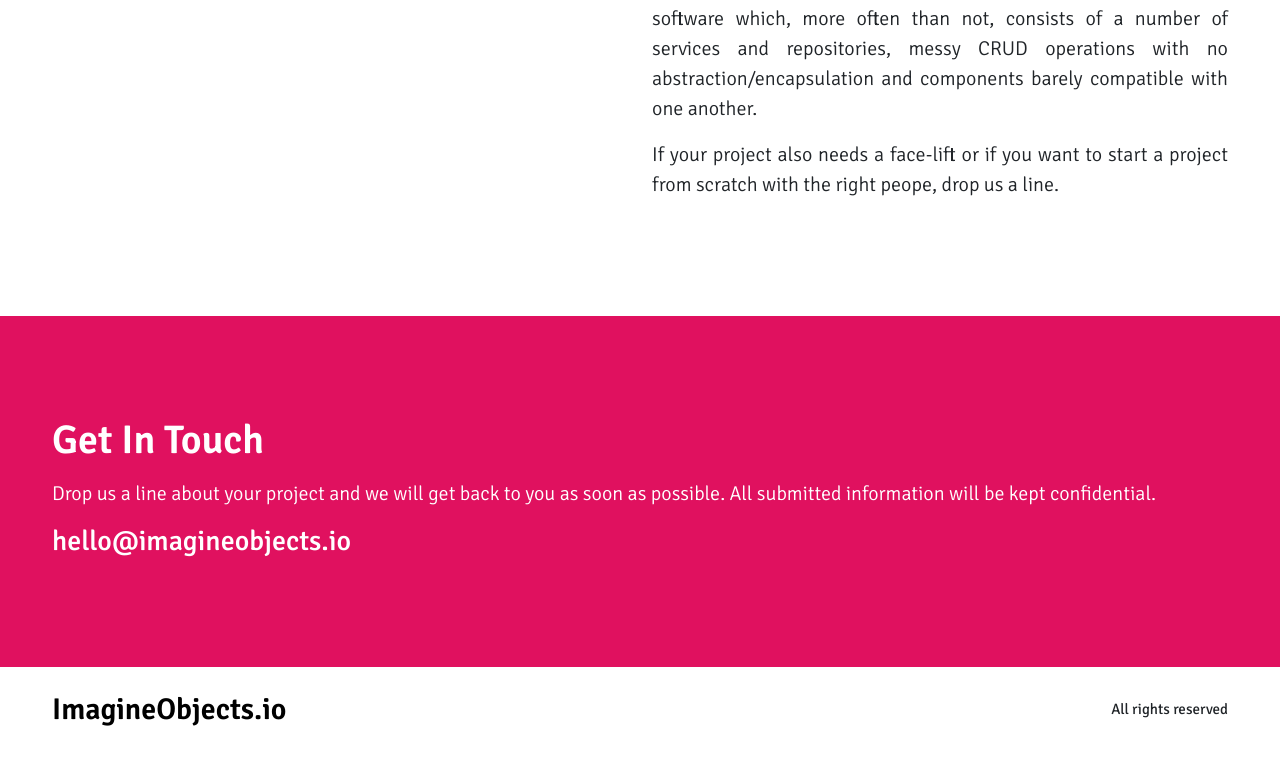
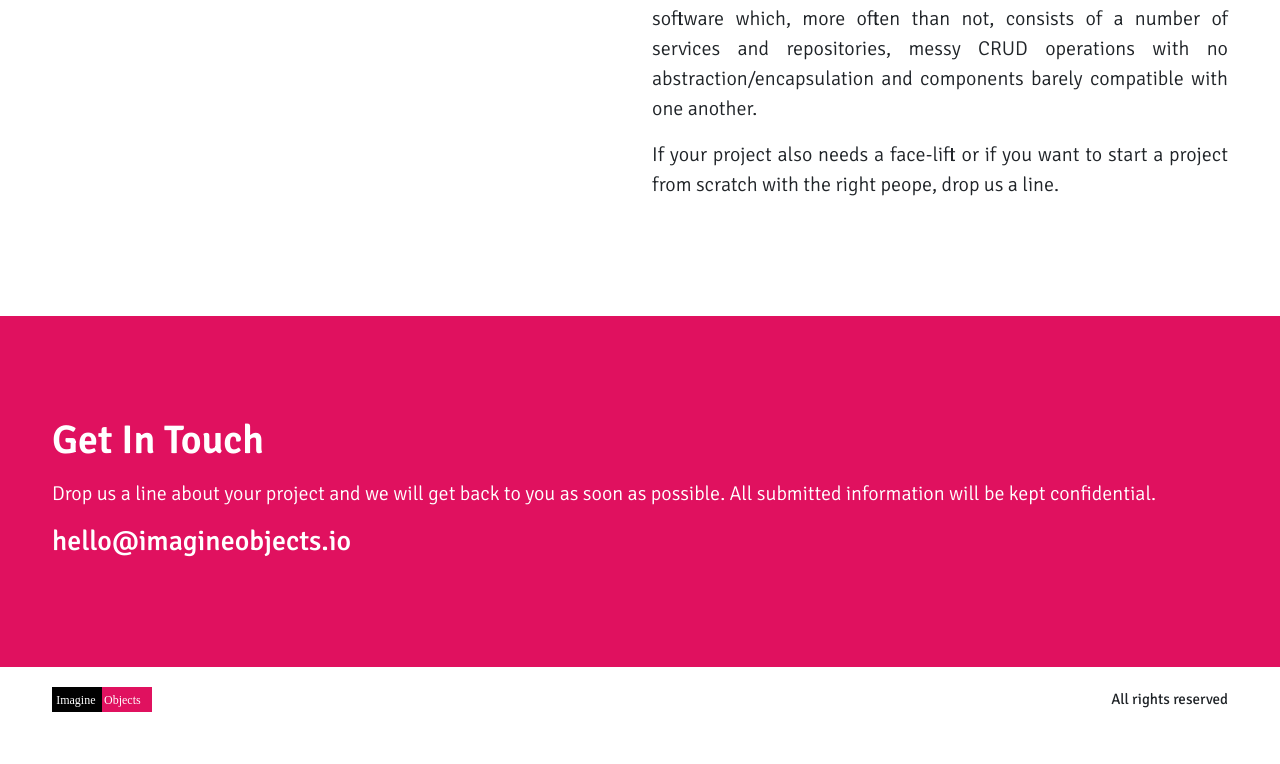
Before and after one commit to imagineobjects/website, a plain HTML site: page index.html in a window 1280 px wide. Shown: the part 1050-1814 px from the top of the page. Drawn offline with Linux system fonts and the light colour scheme.

Commit message:
Update index.html

```diff
--- a/index.html
+++ b/index.html
@@ -96,7 +96,7 @@
          <!-- FOOTER -->
          <footer class="container" >
             <div class="d-md-flex justify-content-between">
-               <p><a href="#">ImagineObjects.io</a></p>
+               <p><img src="/b/iobadge.svg"></p>
                <p class="social-links d-flex align-items-center justify-content-center">
                  <!-- <a class="me-2" href="#"><img alt="" src="assets/images/fb.png"></a>
                  <a class="me-2" href="#"><img alt="" src="assets/images/in.png"></a> -->
```
